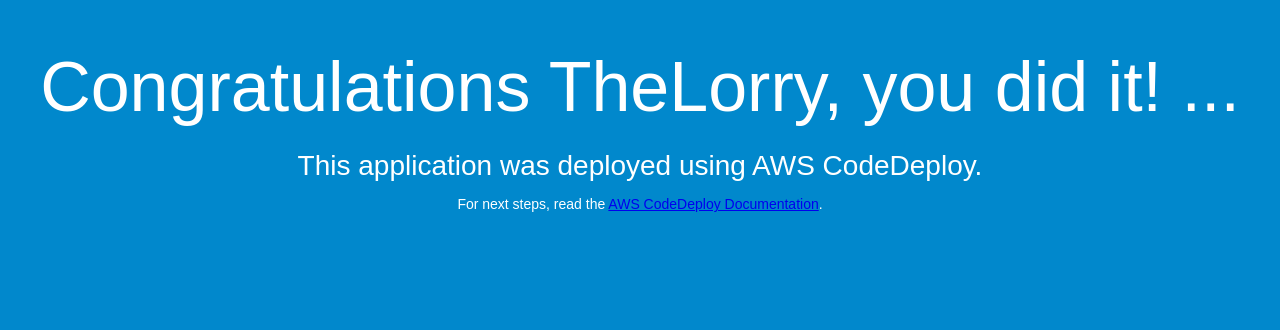
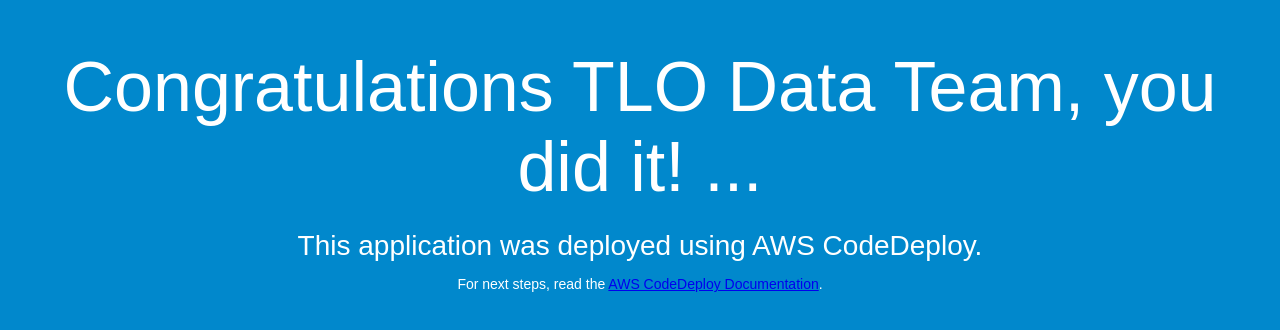
Before and after one commit to azzan-amin-97/code-deploy-demo, a plain HTML site: page index.html in a window 1280 px wide. Drawn offline with Linux system fonts and the light colour scheme.

Commit message:
update github workflow

```diff
--- a/index.html
+++ b/index.html
@@ -26,7 +26,7 @@
 </head>
 <body>
   <div align="center">
-    <h1>Congratulations TheLorry, you did it! ...</h1>
+    <h1>Congratulations TLO Data Team, you did it! ...</h1>
     <h2>This application was deployed using AWS CodeDeploy.</h2>
     <p>For next steps, read the <a href="http://aws.amazon.com/documentation/codedeploy">AWS CodeDeploy Documentation</a>.</p>
   </div>
```
